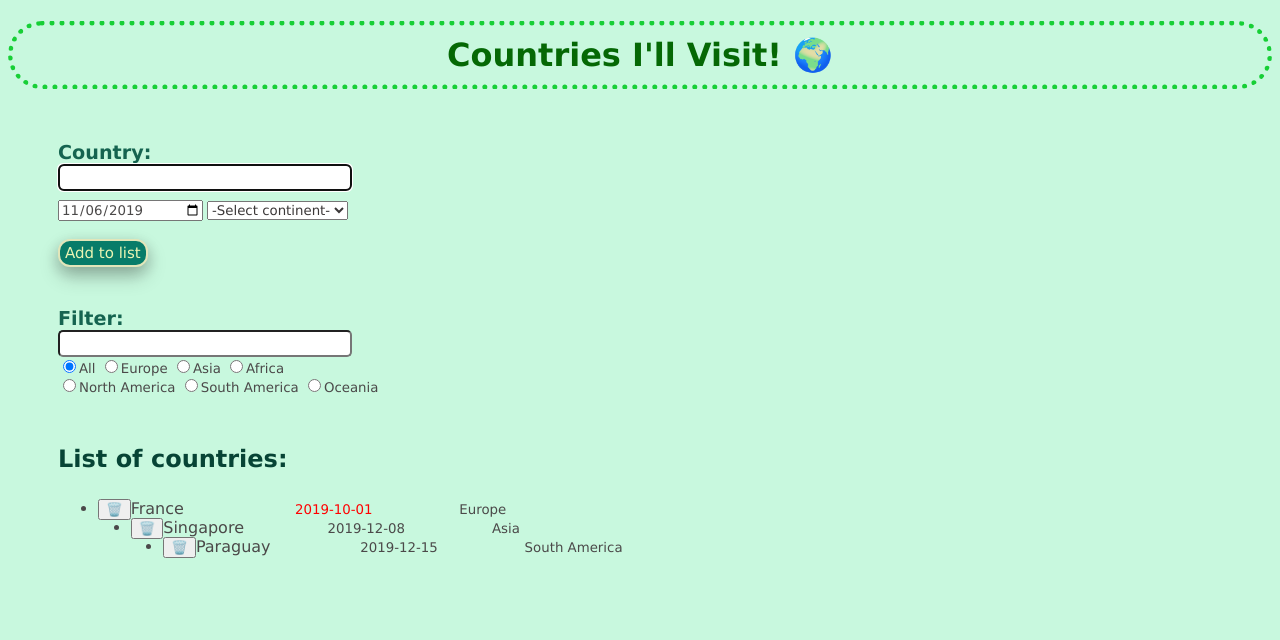
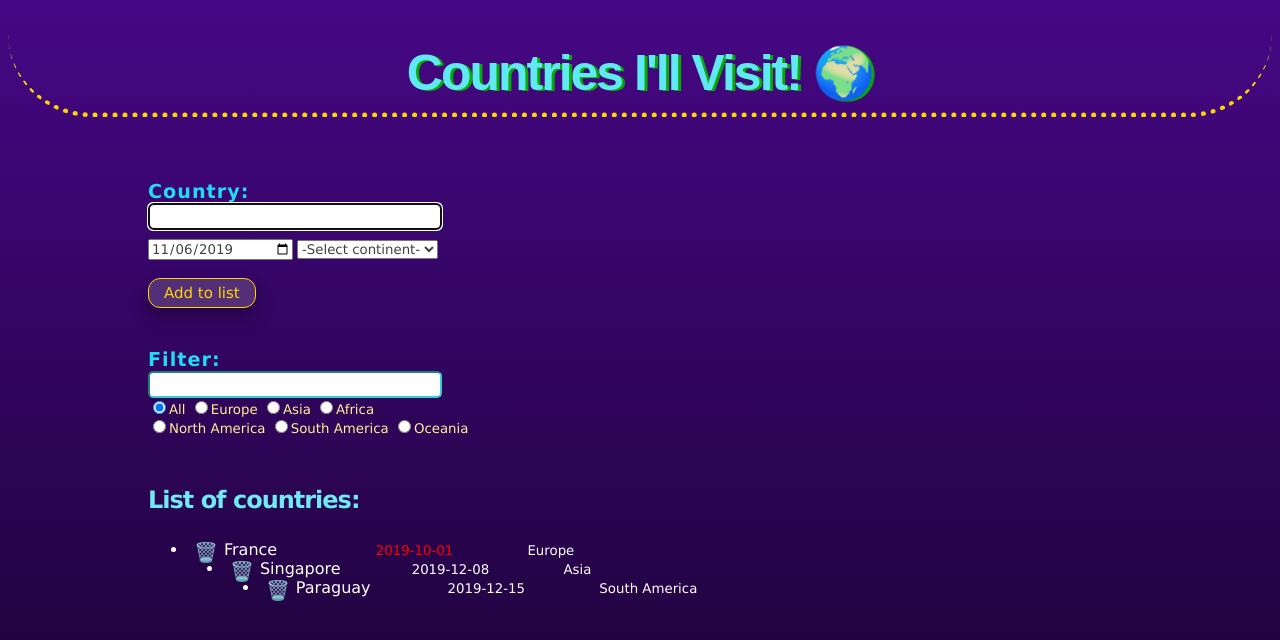
Before and after one commit to anra1901/Inl-mningsuppgift2.AnaM, a plain HTML site: page index.html in a window 1280 px wide. Drawn offline with Linux system fonts and the light colour scheme.

Commit message:
Finished

```diff
--- a/main.js
+++ b/main.js
@@ -40,6 +40,7 @@ const drawList = arr => {
         continentSpan.className = "continentSpan"
         continentSpan.textContent = obj.continent
         const removeBtn = document.createElement("button")
+        removeBtn.title = "Delete"
         removeBtn.className = "removeBtn"
         removeBtn.textContent = "🗑️"
         removeBtn.addEventListener("click", () => {
--- a/style.css
+++ b/style.css
@@ -1,42 +1,51 @@
 body {
-    background: rgb(200, 248, 222);
+    background-image: linear-gradient(#450783 2%,#210340 80%);
 }
 
 form {
-    padding-left: 50px;
+    padding-left: 140px;
     padding-top: 30px;
+    padding-bottom: 200px;
 }
 
 #theDate {
     font-family: 'Lucida Sans', 'Lucida Sans Regular', 'Lucida Grande', 'Lucida Sans Unicode', Geneva, Verdana, sans-serif;
-    color: rgb(75, 73, 73);
+    color:rgb(68, 64, 64);
     width: 140px;
 }
 
 select {
     font-family: 'Lucida Sans', 'Lucida Sans Regular', 'Lucida Grande', 'Lucida Sans Unicode', Geneva, Verdana, sans-serif;
-    color: rgb(59, 56, 56);
+    color: rgb(68, 64, 64);
     margin-top: 10px;
 }
 
 h1 {
+    font-family: "cerapro-regular",sans-serif;
+    font-size: 50px;
     text-align: center;
-    color: rgb(5, 104, 5);
-    font-family: 'Lucida Sans', 'Lucida Sans Regular', 'Lucida Grande', 'Lucida Sans Unicode', Geneva, Verdana, sans-serif;
+    letter-spacing: -2px;
+    color: rgb(96, 233, 243);
+    text-shadow: 3px 1px rgb(11, 168, 6);
+    border-bottom: dotted;
+    border-bottom-color: gold;
+    border-bottom-width: thick;
+    border-bottom-right-radius: 150px;
+    border-bottom-left-radius: 150px;
     padding: 10px;
-    border: 5px dotted #17cf36;
-    border-radius: 50px;
 }
 
 label {
     font-family: 'Lucida Sans', 'Lucida Sans Regular', 'Lucida Grande', 'Lucida Sans Unicode', Geneva, Verdana, sans-serif;
-    color: rgb(21, 100, 80);
+    color: rgb(33, 220, 245);
+    letter-spacing: 1px;
     font-size: larger;
     font-weight: bolder;
 }
 
 #country {
     border-radius: 5px;
+    border-color: rgb(52, 205, 216);
     padding-left: 3px;
     width: 285px;
     padding-bottom: 4px;
@@ -50,6 +59,7 @@ label {
 
 #filter {
     border-radius: 5px;
+    border-color: rgb(52, 205, 216);
     padding-left: 3px;
     width: 285px;
     padding-bottom: 4px;
@@ -62,43 +72,46 @@ label {
 }
 
 #btn {
-    background-color: rgb(8, 124, 105);
-    color: rgb(236, 245, 179);
+    background-color: #532f77;
+    color: gold;
     font-size: 15px;
     font-family: 'Lucida Sans', 'Lucida Sans Regular', 'Lucida Grande', 'Lucida Sans Unicode', Geneva, Verdana, sans-serif;
     cursor: pointer;
-    padding: 3px 5px;
+    padding: 5px 15px;
     margin-left: 0px;
     margin-bottom: 40px;
     border-radius: 12px;
-    border: 2px solid rgb(226, 230, 186);
+    border: 1px, solid;
+    border-color: gold;
     transition-duration: 0.3s;
     box-shadow: 0 5px 16px 0 rgba(0,0,0,0.2), 0 10px 20px 0 rgba(0,0,0,0.19);
 }
 
 #btn:hover {
-    background-color: rgb(200, 248, 222);
-    color: rgb(40, 145, 127);
-    border: 2px solid  rgb(55, 177, 156);
+    background-color: #210340;;
+    color:white;
+    border: 2px solid  rgb(98, 220, 241);
 }
 
 #cathegoryDiv {
     font-family: 'Lucida Sans', 'Lucida Sans Regular', 'Lucida Grande', 'Lucida Sans Unicode', Geneva, Verdana, sans-serif;
     font-size: smaller;
-    color: rgb(75, 73, 73);
+    color: rgb(255, 238, 151);
+    cursor: pointer;
 }
 
 #countries {
     font-family: 'Lucida Sans', 'Lucida Sans Regular', 'Lucida Grande', 'Lucida Sans Unicode', Geneva, Verdana, sans-serif;
     font-size: medium;
-    color: rgb(75, 73, 73);
+    color: white;
     padding-top: 10px;
 }
 
 h2 {
     font-family: 'Lucida Sans', 'Lucida Sans Regular', 'Lucida Grande', 'Lucida Sans Unicode', Geneva, Verdana, sans-serif;
-    color: rgb(7, 68, 53);
+    color: rgb(111, 234, 243);
     font-weight: bolder;
+    letter-spacing: -1px;
     margin-top: 50px;
     margin-bottom: 0px;
 }
@@ -109,20 +122,20 @@ li {
 
 .countrySpan {
     display: inline-block;
-    color: rgb(75, 73, 73);
+    color: white;
     width: 20%;
 }
 
 .continentSpan {
     font-size: smaller;
-    color: rgb(75, 73, 73);
+    color: white;
     display: inline-block;
     width: 20%;
 }
 
 .dateSpan {
     font-size: smaller;
-    color: rgb(75, 73, 73);
+    color: white;
     display: inline-block;
     width: 20%;
 }
@@ -135,5 +148,9 @@ li {
 }
 
 .removeBtn {
+    background: none;
+    font-size: larger;
+    border: none;
+    cursor: pointer;
     float: inline-start;
 }
```
